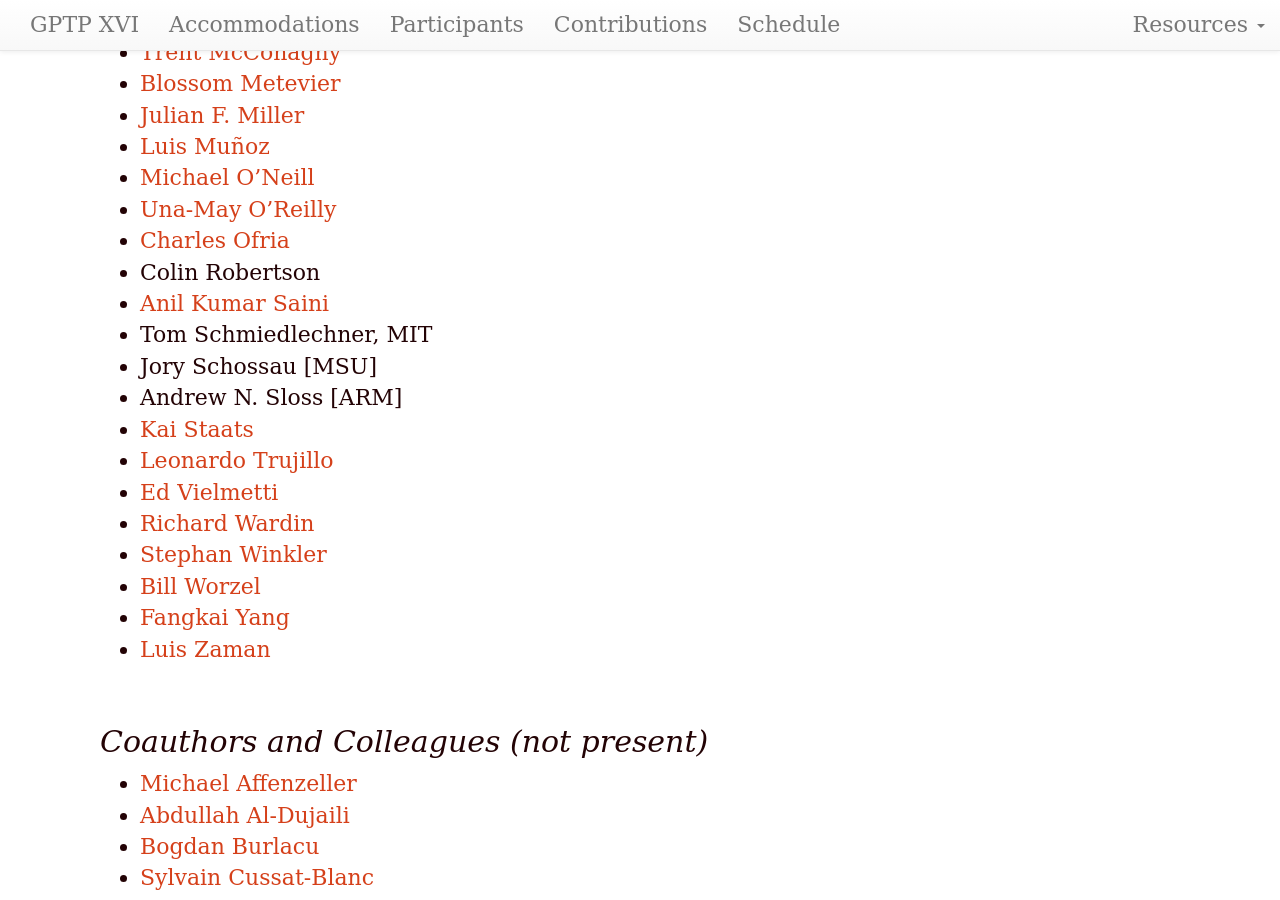
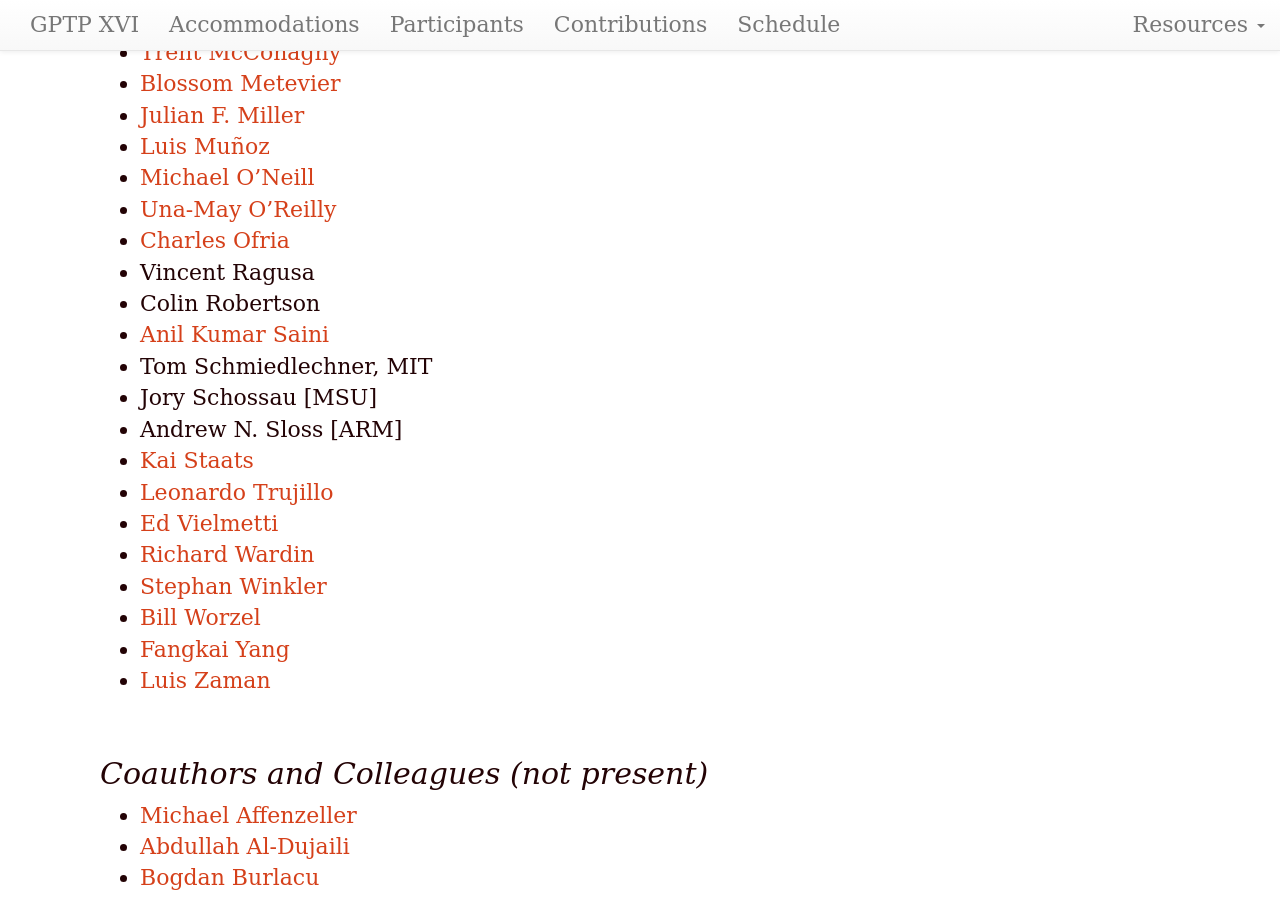
Before and after one commit to GPTP-workshop/gptp-workshop.github.io, a Jekyll site: the page built from attendees.md, in a window 1280 px wide and 900 px high, scrolled down 1427 px. Built offline with Jekyll 4.4.1, drawn with Linux system fonts in a browser that asks for light colours.

Commit message:
vincent ragusa added

```diff
--- a/attendees.md
+++ b/attendees.md
@@ -50,6 +50,7 @@ dates: "May 17-20, 2018"
 - [Michael O'Neill](http://ncra.ucd.ie)
 - [Una-May O'Reilly](https://people.csail.mit.edu/unamay/)
 - [Charles Ofria](http://www.ofria.com)
+- Vincent Ragusa
 - Colin Robertson
 - [Anil Kumar Saini](https://sites.hampshire.edu/ci-lab/)
 - Tom Schmiedlechner, MIT
```
